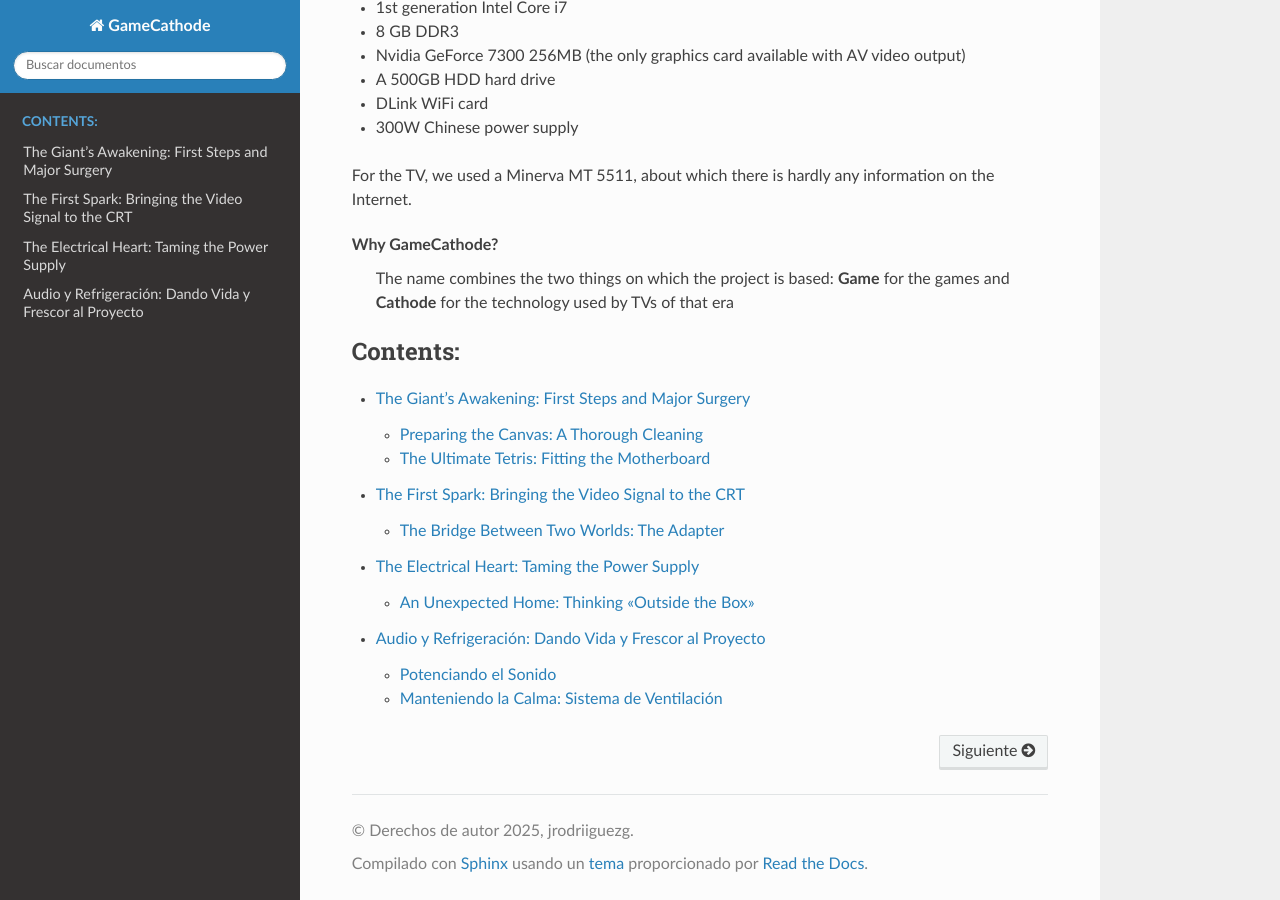
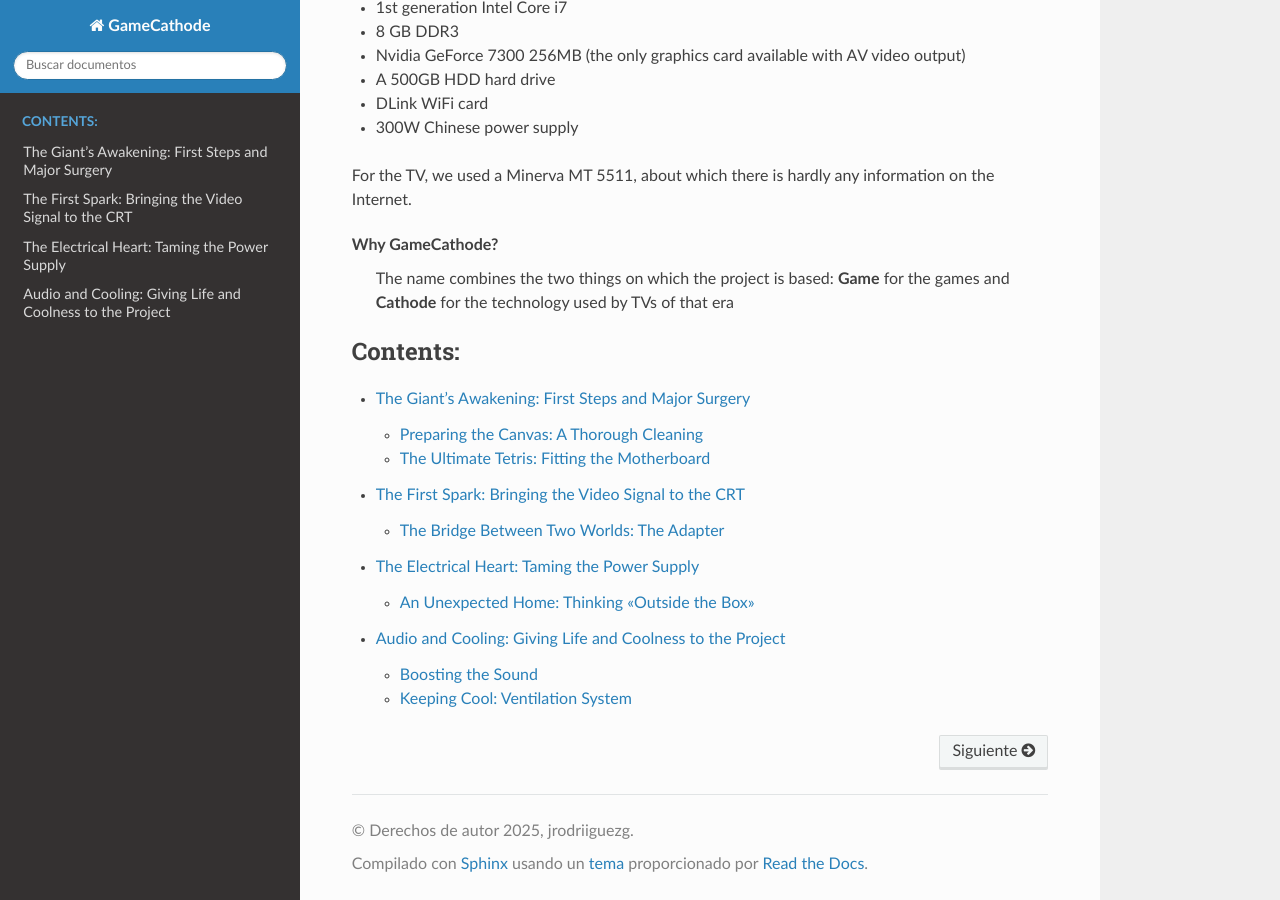
Before and after one commit to jrodriiguezg/GameCathode, a Sphinx documentation site: the page built from docs/index.rst, in a window 1280 px wide and 900 px high, scrolled down 513 px. Built offline with Sphinx 7.4.7 and the Read the Docs theme 3.1.0, drawn with Linux system fonts in a browser that asks for light colours; pages that are not in the unit, such as notebooks, are missing from menus; some of the changed lines change nothing that is shown.

Commit message:
Update sistema_de_sonido_y_ventilacion.md

````diff
--- a/docs/sistema_de_sonido_y_ventilacion.md
+++ b/docs/sistema_de_sonido_y_ventilacion.md
@@ -1,94 +1,97 @@
-# Audio y Refrigeración: Dando Vida y Frescor al Proyecto
+# Audio and Cooling: Giving Life and Coolness to the Project
 
-Una vez que tuvimos imagen, surgieron dos nuevos desafíos: el sonido y el calor. ¿De qué sirve una consola retro si no puedes escuchar los "pew-pew" o si se sobrecalienta en medio de una partida?
+Once we had video, two new challenges arose: sound and heat. What good is a retro console if you can't hear the "pew-pew" or if it overheats in the middle of a game?
 
-## Potenciando el Sonido
+## Boosting the Sound
 
-El sistema de audio original presentaba dos problemas clave:
+The original audio system had two key problems:
 
-1.  **El altavoz original era una basura:** Apenas se escuchaba,
-2.  **Problemas de conexión:** No teníamos una forma directa de enviar el audio desde el jack de la placa base al conector SCART.
+1.  **The original speaker was garbage:** It was barely audible.
+2.  **Connection issues:** We had no direct way to send audio from the motherboard's jack to the SCART connector.
 
-Nuestra solución fue crear un sistema de audio 2.0 a medida, reutilizando componentes y añadiendo un poco de magia.
+Our solution was to create a custom 2.0 audio system, reusing components and adding a little magic.
 
-### El Corazón del Sistema: Amplificador PAM8403
+### The Heart of the System: PAM8403 Amplifier
 
-Para darle la potencia necesaria, optamos por un pequeño amplificador **PAM8403**. Este pequeño circuito nos permitiría manejar dos canales de audio (estéreo) y dar vida a los altavoces.
+To give it the necessary power, we chose a small **PAM8403 amplifier**. This tiny circuit would allow us to handle two audio channels (stereo) and bring the speakers to life.
 
 ```{image} /_static/img/43.png
 :width: 400px
 :align: center
-:alt: Amplificador PAM8403
+:alt: PAM8403 Amplifier
 ```
 
-El montaje fue sencillo, conectando la entrada de audio desde el jack de la placa base y las salidas a nuestros dos altavoces, como muestra el diagrama.
+The assembly was simple, connecting the audio input from the motherboard's jack and the outputs to our two speakers, as shown in the diagram.
 
 ```{image} /_static/img/29.jpeg
 :width: 400px
 :align: center
-:alt: Diagrama de conexiones del amplificador
+:alt: Amplifier connection diagram
 ```
 
-### Colocación Estratégica de Altavoces
+### Strategic Speaker Placement
 
-Para conseguir un sonido estéreo, distribuimos los altavoces de forma ingeniosa:
+To achieve stereo sound, we distributed the speakers ingeniously:
 
--   **Altavoz original:** Lo reinstalamos en su ubicación original. Como se ve en la imagen, lo pegamos y lo sujetamos temporalmente con cinta.
--   **Nuevo altavoz:** Encontramos un hueco perfecto en la parte superior de la carcasa.
+  - **Original speaker:** We reinstalled it in its original location. As seen in the image, we glued it and temporarily secured it with tape.
+  - **New speaker:** We found a perfect spot in the upper part of the case.
+
+<!-- end list -->
 
 ```{image} /_static/img/23.jpeg
 :width: 400px
 :align: center
-:alt: Altavoz original siendo pegado en su sitio
+:alt: Original speaker being glued into place
 ```
 
 ```{image} /_static/img/32.jpeg
 :width: 400px
 :align: center
-:alt: Altavoz nuevo instalado en la parte superior del televisor
+:alt: New speaker installed in the upper part of the TV
 ```
 
-El resultado final fue un sistema de sonido compacto y perfectamente integrado.
+The final result was a compact and perfectly integrated sound system.
 
 ```{image} /_static/img/31.jpeg
 :width: 400px
 :align: center
-:alt: Montaje final del amplificador
+:alt: Final amplifier assembly
 ```
 
-Para alimentarlo, usamos una solución simple y elegante: un puerto USB de 5V de la propia placa base.
+To power it, we used a simple and elegant solution: a 5V USB port from the motherboard itself.
 
----
+-----
 
-## Manteniendo la Calma: Sistema de Ventilación
+## Keeping Cool: Ventilation System
 
-Las primeras pruebas revelaron un problema: **el calor** , que aunque no era mucho despues de largas sesiones de juego podria ser un problema . El interior del televisor se estaba convirtiendo en un horno, ya que el aire caliente generado por el PC no tenía una salida eficiente.
+The first tests revealed a problem: **heat**, which, although not much, could be an issue after long gaming sessions. The TV's interior was becoming an oven, as the hot air generated by the PC had no efficient way to escape.
 
-Decidimos tomar cartas en el asunto e instalar un sistema de ventilación activa.
+We decided to take action and install an active ventilation system.
 
-### El Plan: Un Ventilador de Extracción
+### The Plan: An Extraction Fan
 
-Aprovechando unas rejillas de ventilación existentes en el lateral de la carcasa, planeamos instalar un ventilador que extrajera activamente el aire caliente del interior.
+Taking advantage of some existing ventilation grilles on the side of the case, we planned to install a fan that would actively extract hot air from the inside.
 
 ```{image} /_static/img/24.jpg
 :width: 400px
 :align: center
-:alt: Ubicación elegida para el ventilador
+:alt: Chosen location for the fan
 ```
 
-### Manos a la Obra
+### Getting to Work
 
-Con la ayuda de nuestra fiel **Dremel**, marcamos y perforamos los agujeros necesarios para atornillar el ventilador. *(Nota del constructor: hicimos tres agujeros por si acaso, pero al final solo necesitamos dos).*
+With the help of our trusty **Dremel**, we marked and drilled the necessary holes to screw the fan in. *(Builder's note: we made three holes just in case, but in the end we only needed two).*
 
 ```{image} /_static/img/25.jpeg
 :width: 400px
 :align: center
-:alt: Agujeros para el ventilador marcados
+:alt: Marked holes for the fan
 ```
 
-Y aquí está el resultado final: un ventilador perfectamente acoplado, listo para mantener los componentes a una temperatura óptima durante las largas sesiones de juego.
+And here's the final result: a perfectly fitted fan, ready to keep the components at an optimal temperature during long gaming sessions.
 
 ```{image} /_static/img/26.jpeg
 :width: 400px
 :align: center
-:alt: Ventilador instalado en su sitio
+:alt: Fan installed in place
+```
````
